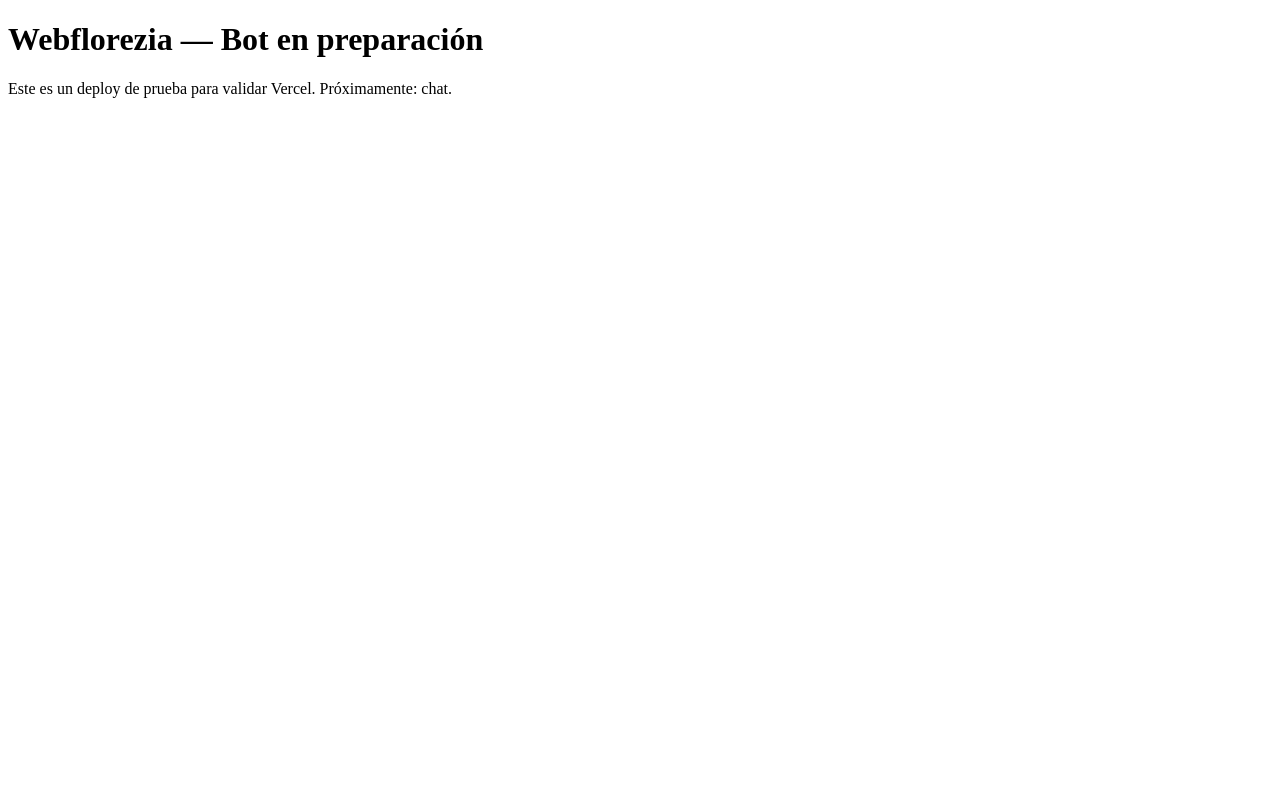
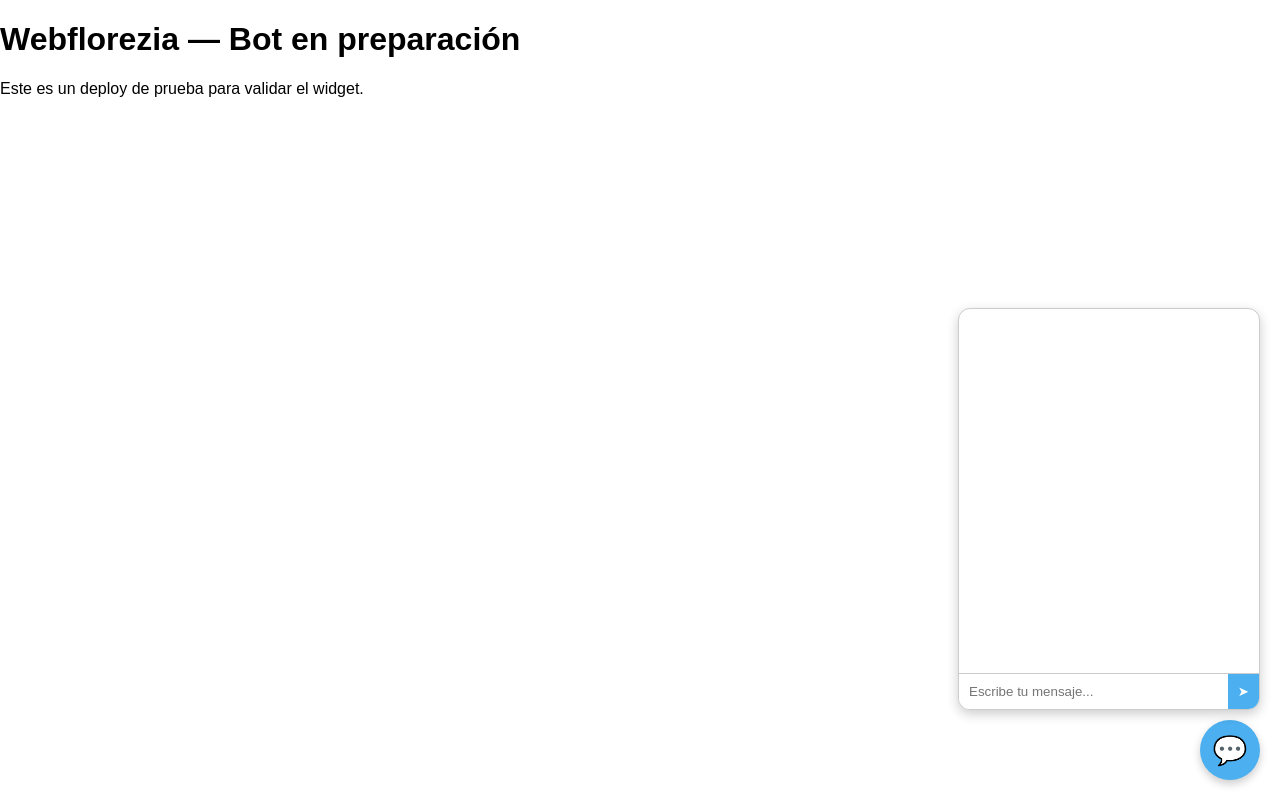
Before and after one commit to fradiersoft22/webflorezia-chatbot, a plain HTML site: page index.html in a window 1280 px wide. Drawn offline with Linux system fonts and the light colour scheme.

Commit message:
subiendo de nuevo el dia 7

```diff
--- a/index.html
+++ b/index.html
@@ -3,10 +3,50 @@
   <head>
     <meta charset="utf-8" />
     <meta name="viewport" content="width=device-width,initial-scale=1" />
-    <title>Webflorezia — Bot (MVP)</title>
+    <title>Webflorezia — Bot MVP</title>
+    <style>
+      body { font-family: sans-serif; margin: 0; }
+      #chat-btn {
+        position: fixed; bottom: 20px; right: 20px;
+        background: #4cafef; color: #fff;
+        border: none; border-radius: 50%;
+        width: 60px; height: 60px;
+        font-size: 28px; cursor: pointer;
+        box-shadow: 0 4px 8px rgba(0,0,0,0.2);
+      }
+      #chat-box {
+        display: none;
+        position: fixed; bottom: 90px; right: 20px;
+        width: 300px; height: 400px;
+        background: #fff; border: 1px solid #ccc;
+        border-radius: 12px; overflow: hidden;
+        box-shadow: 0 4px 12px rgba(0,0,0,0.2);
+        display: flex; flex-direction: column;
+      }
+      #chat-messages { flex: 1; padding: 10px; overflow-y: auto; }
+      #chat-input { display: flex; border-top: 1px solid #ccc; }
+      #chat-input input {
+        flex: 1; border: none; padding: 10px;
+      }
+      #chat-input button {
+        background: #4cafef; border: none; color: white;
+        padding: 10px; cursor: pointer;
+      }
+    </style>
   </head>
   <body>
     <h1>Webflorezia — Bot en preparación</h1>
-    <p>Este es un deploy de prueba para validar Vercel. Próximamente: chat.</p>
+    <p>Este es un deploy de prueba para validar el widget.</p>
+
+    <button id="chat-btn">💬</button>
+    <div id="chat-box">
+      <div id="chat-messages"></div>
+      <div id="chat-input">
+        <input type="text" id="user-input" placeholder="Escribe tu mensaje..." />
+        <button id="send-btn">➤</button>
+      </div>
+    </div>
+
+    <script src="widget.js"></script>
   </body>
 </html>
```
